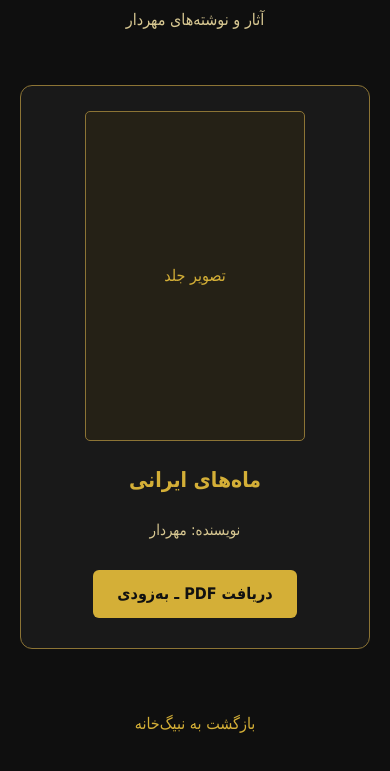
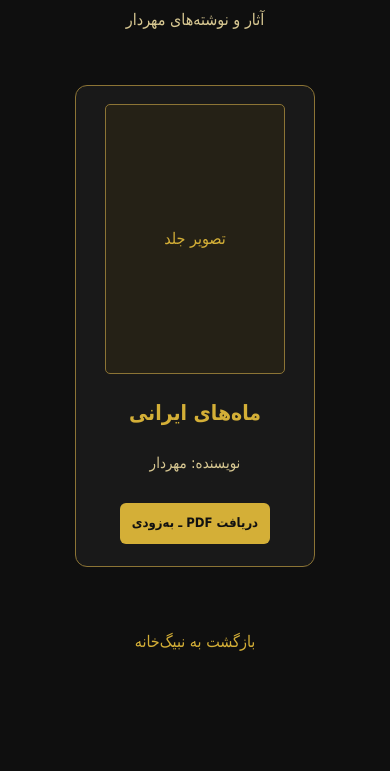
Before and after one commit to Mehrdar-ir/mehrdar-web, a plain HTML site: page nabig-mehrdar.html in a window 390 px wide. Shown: the part 143-914 px from the top of the page. After the commit the page ends 855 px from the top, so only its background shows below. Drawn offline with Linux system fonts and the light colour scheme.

Commit message:
Improve mobile book card size

```diff
--- a/nabig-mehrdar.html
+++ b/nabig-mehrdar.html
@@ -101,13 +101,26 @@ h1 {
   margin-top: 60px;
   color: #d4af37;
   text-decoration: none;
-}
-
+  }
 @media (max-width: 750px) {
   .books {
-    grid-template-columns: 1fr;
-    max-width: 350px;
+    grid-template-columns: 240px;
+    justify-content: center;
     margin: 0 auto;
+  }
+
+  .book {
+    padding: 18px 12px 22px;
+  }
+
+  .cover {
+    max-width: 180px;
+  }
+
+  .download {
+    padding: 8px 12px;
+    font-size: 13px;
+    white-space: nowrap;
   }
 }
 </style>
```
